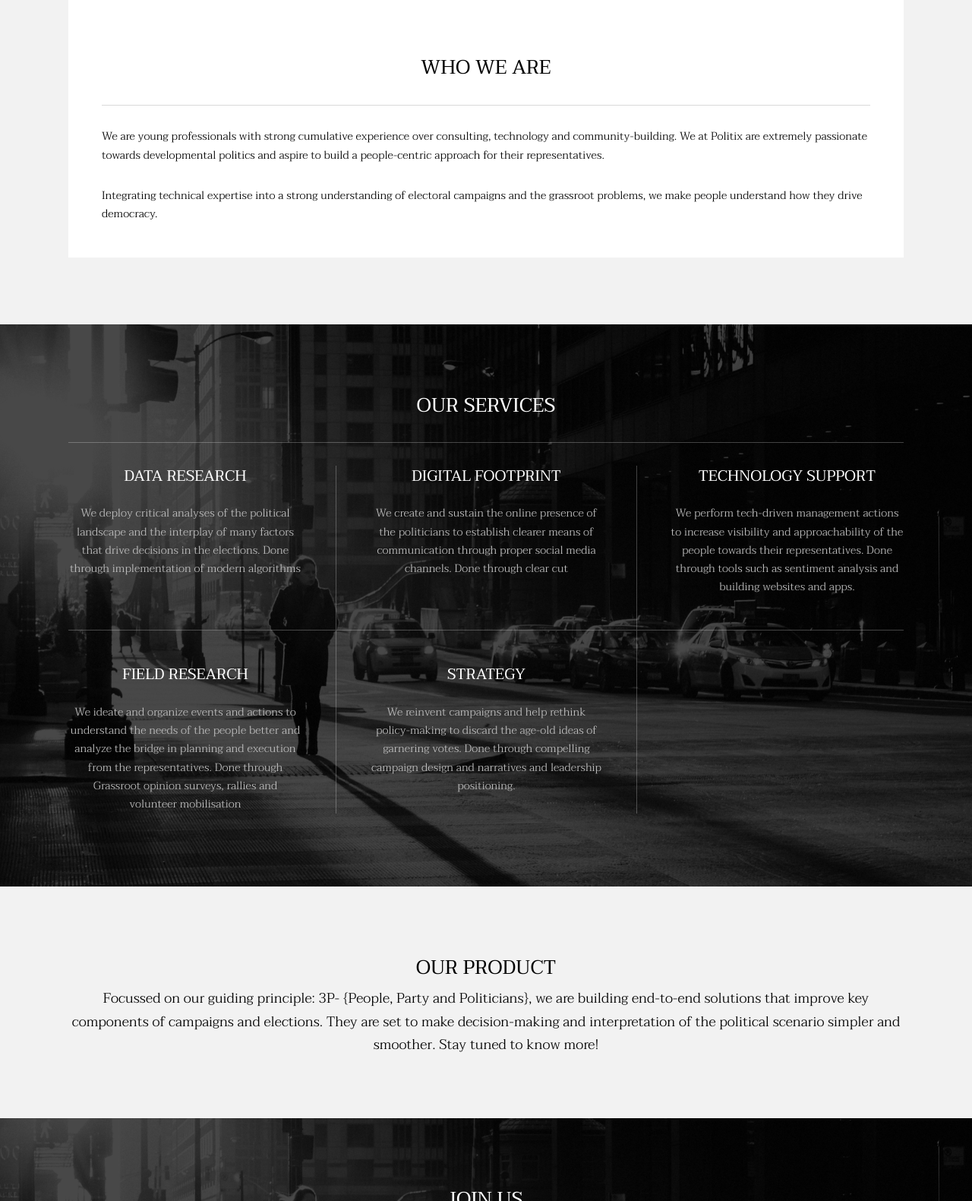
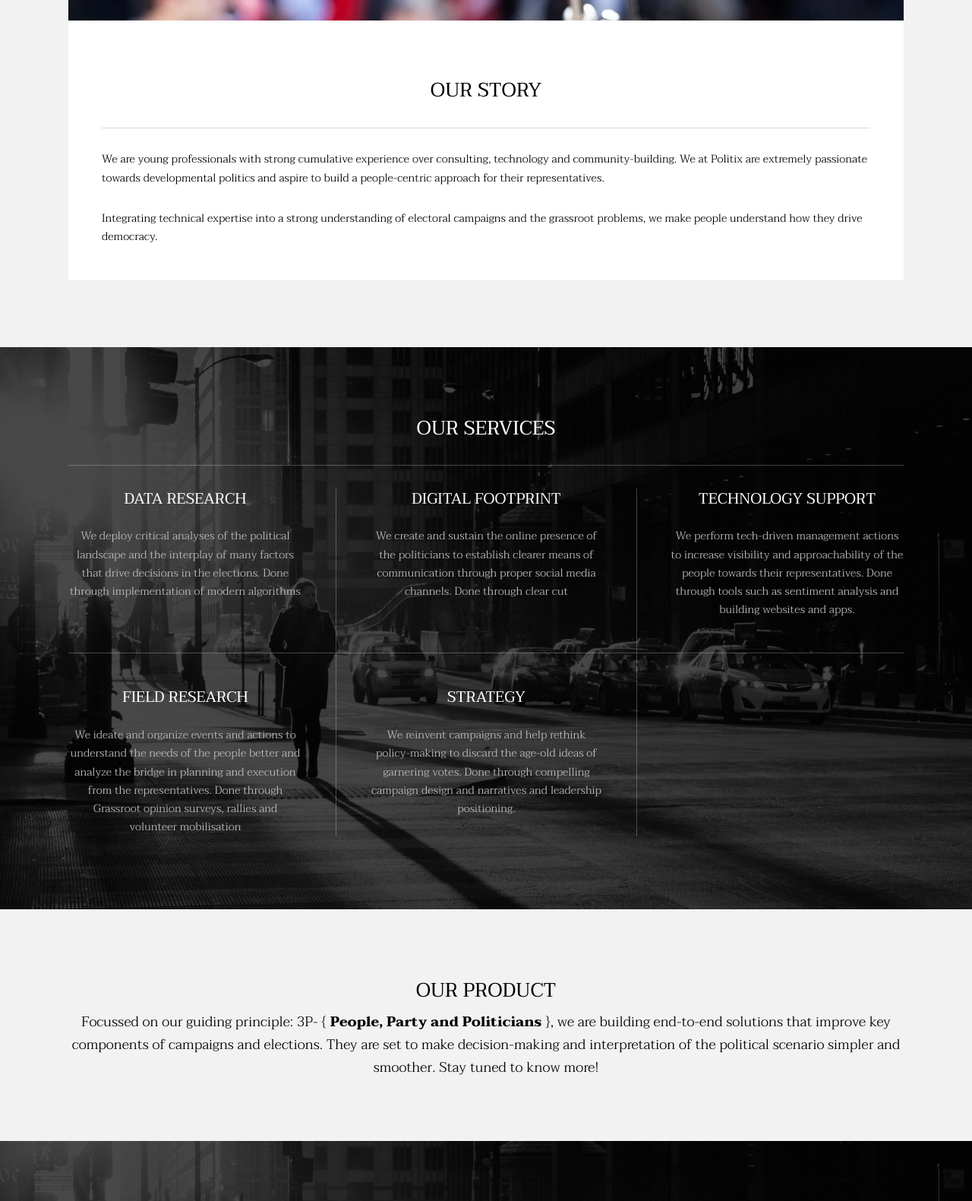
Before and after one commit to poltix-dotcom/poltix-dotcom.github.io, a plain HTML site: page index.html in a window 1280 px wide. Shown: the part 1219-2800 px from the top of the page at 76% size. Drawn offline with Linux system fonts and the light colour scheme.

Commit message:
Propogate changes

```diff
--- a/assets/css/main.css
+++ b/assets/css/main.css
@@ -3906,7 +3906,9 @@ body.subpage {
   position: relative;
   z-index: 2;
 }
-
+.taglinebold {
+  font-weight: bold;
+}
 #banner h1 {
   font-size: 4rem;
   margin-bottom: 1rem;
--- a/index.html
+++ b/index.html
@@ -39,10 +39,12 @@
       <div class="inner">
         <h1>Poltix</h1>
         <p>
-          Redefining politics for the people, aided by technology, driven by
-          passion.
+          Redefining politics for the <span class="taglinebold">people</span>,
+          aided by <span class="taglinebold">technology</span>, driven by
+          <span class="taglinebold">passion</span>
+          .
         </p>
-        <a href="#one" class="button special scrolly">Learn more</a>
+        <!-- <a href="#one" class="button special scrolly">Learn more</a> -->
       </div>
     </section>
 
@@ -52,11 +54,11 @@
         <div>
           <div class="box">
             <div class="image fit">
-              <img src="images/pic01.jpg" alt="" />
+              <img src="images/pic01.png" alt="" />
             </div>
             <div class="content">
               <header class="align-center">
-                <h2>Who we are</h2>
+                <h2>Our Story</h2>
               </header>
               <hr />
               <p>
@@ -147,11 +149,13 @@
         <header class="align-center">
           <h2>Our Product</h2>
           <p>
-            Focussed on our guiding principle: 3P- {People, Party and
-            Politicians}, we are building end-to-end solutions that improve key
-            components of campaigns and elections. They are set to make
-            decision-making and interpretation of the political scenario simpler
-            and smoother. Stay tuned to know more!
+            Focussed on our guiding principle: 3P- {<span class="taglinebold">
+              People, Party and Politicians
+            </span>
+            }, we are building end-to-end solutions that improve key components
+            of campaigns and elections. They are set to make decision-making and
+            interpretation of the political scenario simpler and smoother. Stay
+            tuned to know more!
           </p>
         </header>
       </div>
```
Also changed, not shown: images/pic01.jpg (deleted), images/pic01.png (added).
